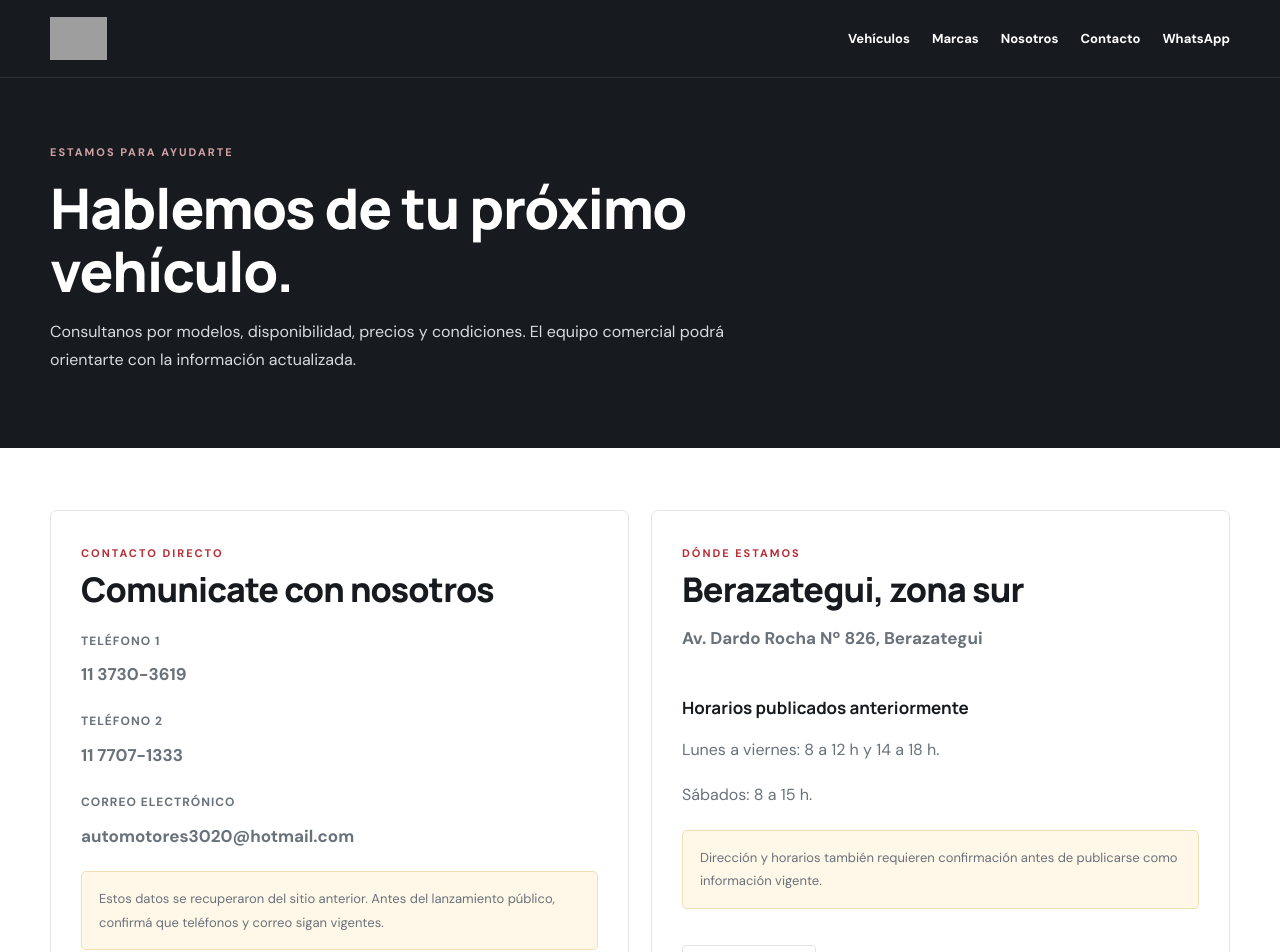
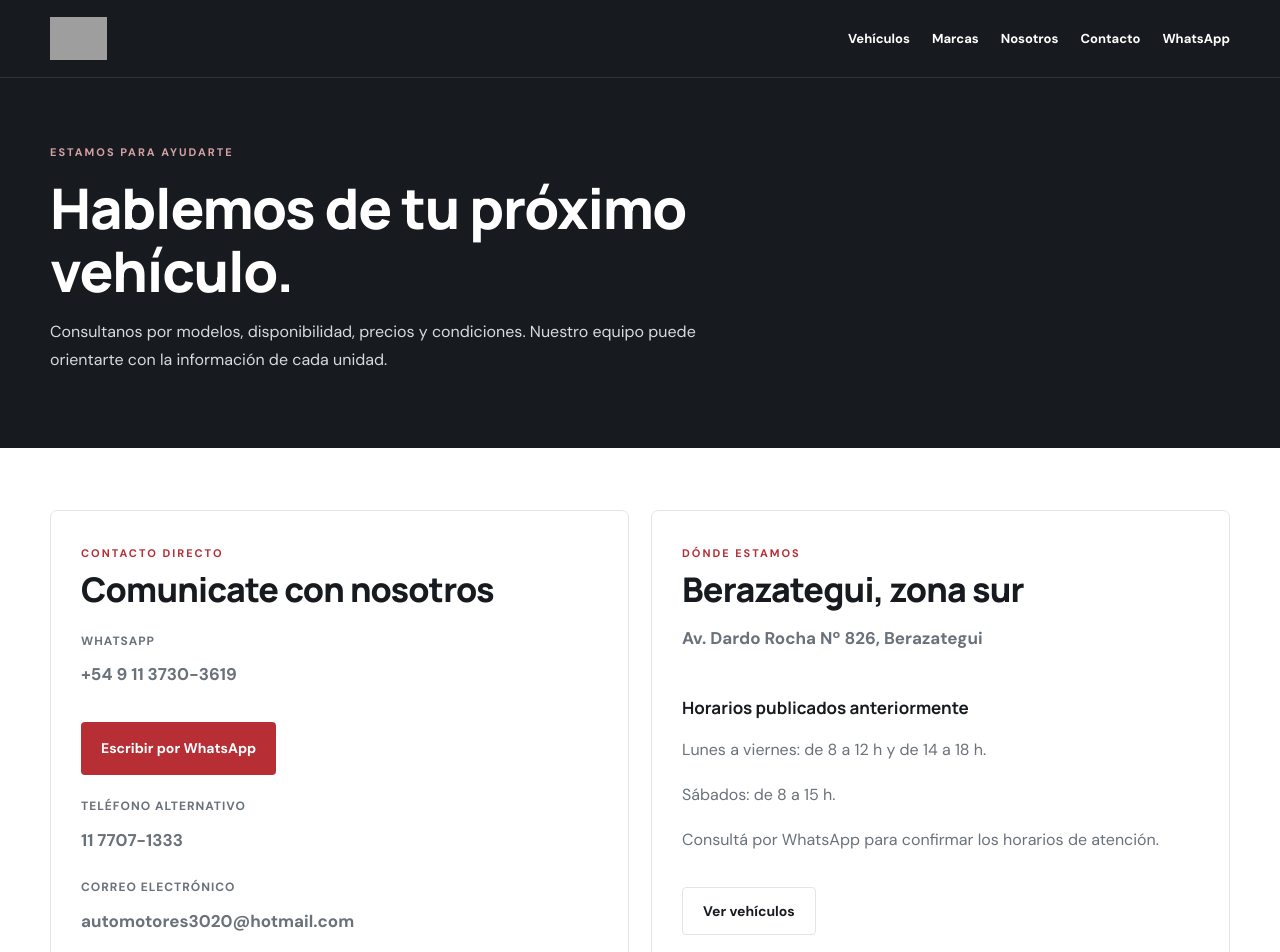
Before and after one commit to pereyradiego8/3020automotores, a Next.js app in the folder web/: page /contacto in a window 1280 px wide. Shown: the top 952 px of the page. Built offline with nearby package versions, Linux system fonts and the light colour scheme; no server answers; grey boxes are pictures that could not be loaded.

Commit message:
Show official WhatsApp contact details

```diff
--- a/web/src/app/contacto/page.tsx
+++ b/web/src/app/contacto/page.tsx
@@ -1,28 +1,26 @@
 import Link from 'next/link';
+import { getWhatsAppUrl } from '@/lib/contact';
 
 export const metadata = {
   title: 'Contacto',
   description: 'Contactá a 3020 Automotores para consultar por vehículos y atención comercial.',
 };
 
-const phoneNumbers = [
-  { label: 'Teléfono 1', display: '11 3730-3619', href: '+541137303619' },
-  { label: 'Teléfono 2', display: '11 7707-1333', href: '+541177071333' },
-];
-
 export default function ContactoPage() {
+  const whatsappUrl = getWhatsAppUrl('Hola, quiero consultar por los vehículos de 3020 Automotores.');
   return <main>
-    <section className="page-hero"><div className="wrap"><span className="eyebrow">Estamos para ayudarte</span><h1 className="page-title">Hablemos de tu próximo vehículo.</h1><p>Consultanos por modelos, disponibilidad, precios y condiciones. El equipo comercial podrá orientarte con la información actualizada.</p></div></section>
+    <section className="page-hero"><div className="wrap"><span className="eyebrow">Estamos para ayudarte</span><h1 className="page-title">Hablemos de tu próximo vehículo.</h1><p>Consultanos por modelos, disponibilidad, precios y condiciones. Nuestro equipo puede orientarte con la información de cada unidad.</p></div></section>
     <section className="section"><div className="wrap contact-grid">
       <div className="contact-card"><span className="eyebrow" style={{color:'var(--accent)'}}>Contacto directo</span><h2>Comunicate con nosotros</h2>
-        {phoneNumbers.map((phone)=><p key={phone.href}><span className="contact-label">{phone.label}</span><br/><a className="contact-value" href={`tel:${phone.href}`}>{phone.display}</a></p>)}
+        <p><span className="contact-label">WhatsApp</span><br/><a className="contact-value" href="tel:+5491137303619">+54 9 11 3730-3619</a></p>
+        {whatsappUrl && <p><a className="button" href={whatsappUrl} target="_blank" rel="noreferrer">Escribir por WhatsApp</a></p>}
+        <p><span className="contact-label">Teléfono alternativo</span><br/><a className="contact-value" href="tel:+541177071333">11 7707-1333</a></p>
         <p><span className="contact-label">Correo electrónico</span><br/><a className="contact-value" href="mailto:automotores3020@hotmail.com">automotores3020@hotmail.com</a></p>
-        <p className="notice">Estos datos se recuperaron del sitio anterior. Antes del lanzamiento público, confirmá que teléfonos y correo sigan vigentes.</p>
       </div>
       <div className="contact-card"><span className="eyebrow" style={{color:'var(--accent)'}}>Dónde estamos</span><h2>Berazategui, zona sur</h2>
         <p className="contact-value">Av. Dardo Rocha Nº 826, Berazategui</p>
-        <h3>Horarios publicados anteriormente</h3><p>Lunes a viernes: 8 a 12 h y 14 a 18 h.</p><p>Sábados: 8 a 15 h.</p>
-        <p className="notice">Dirección y horarios también requieren confirmación antes de publicarse como información vigente.</p>
+        <h3>Horarios publicados anteriormente</h3><p>Lunes a viernes: de 8 a 12 h y de 14 a 18 h.</p><p>Sábados: de 8 a 15 h.</p>
+        <p className="muted">Consultá por WhatsApp para confirmar los horarios de atención.</p>
         <Link className="button secondary" href="/autos">Ver vehículos</Link>
       </div>
     </div></section>
```
